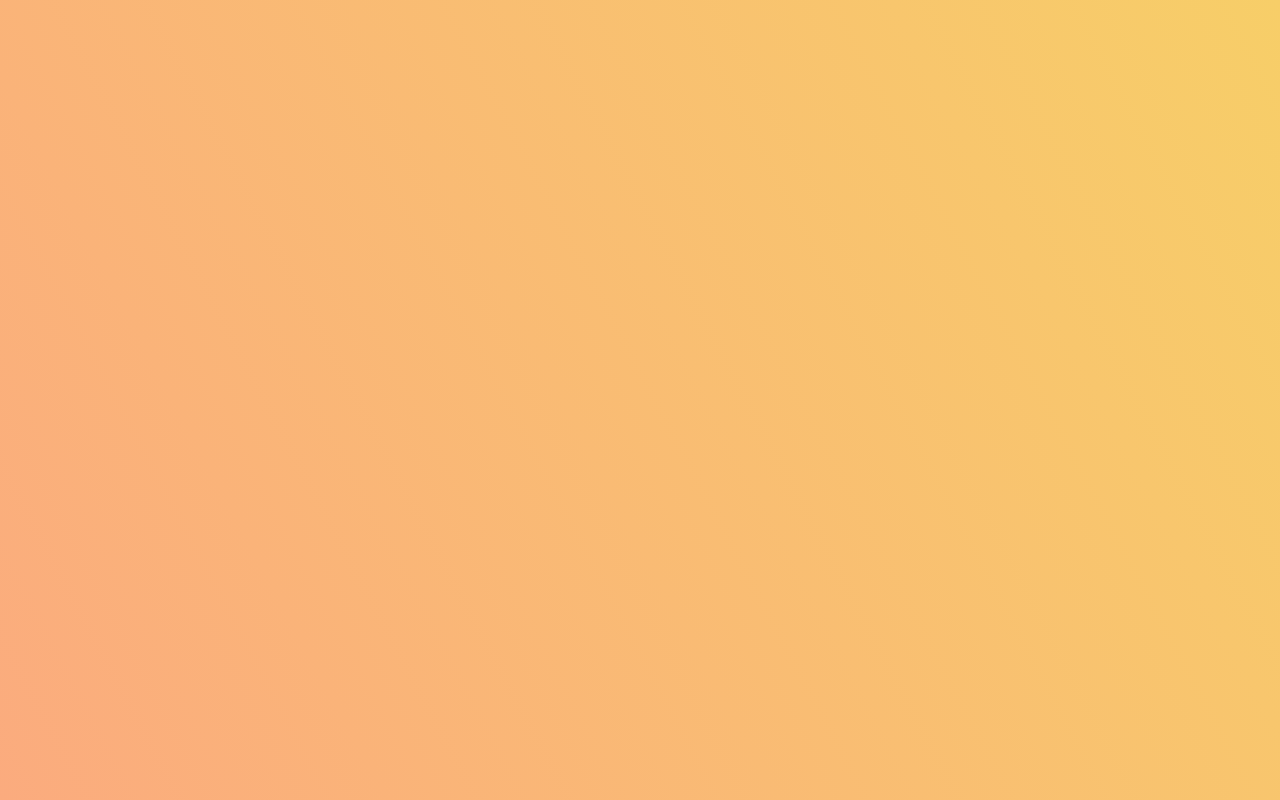
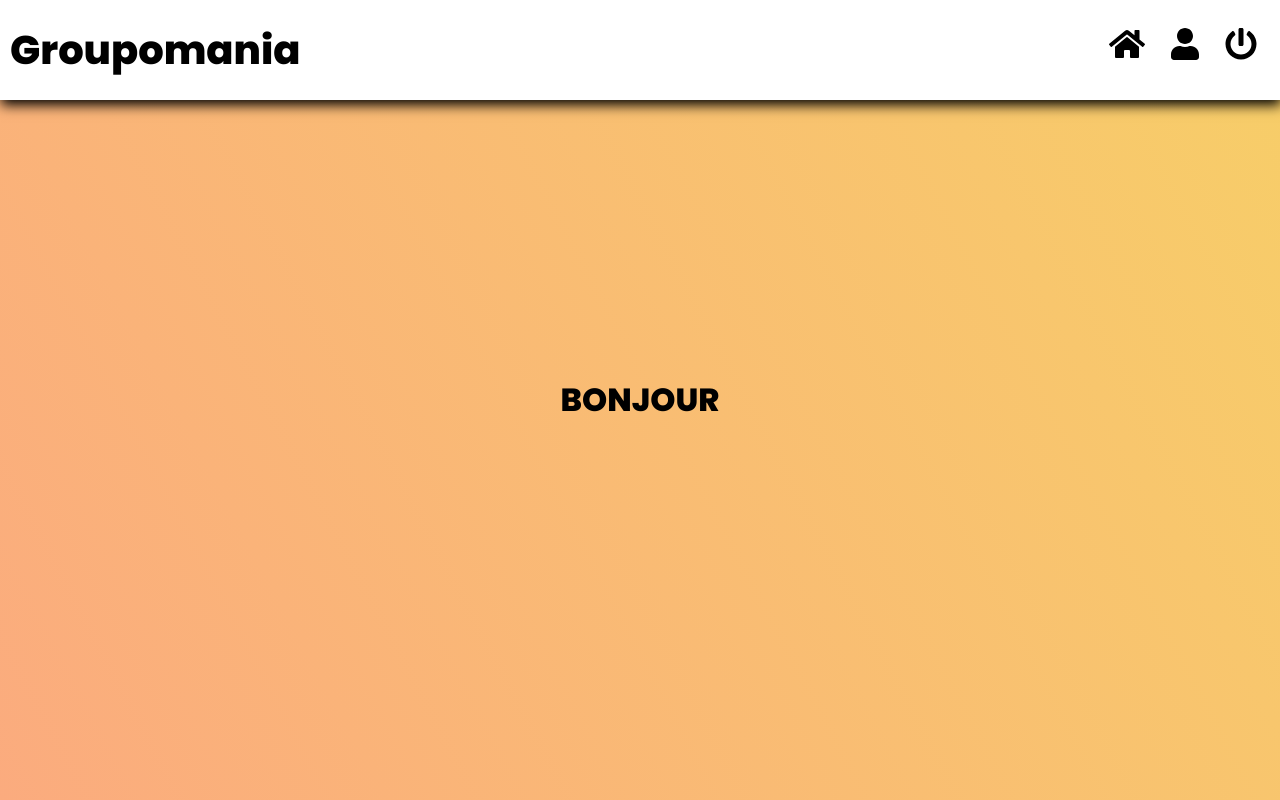
Before and after one commit to Baptiste-B-git/Baptiste_Biancardino_7_12102021, a Vue app in the folder frontend/: page /Home in a window 1280 px wide. Before the commit this address had no page. Built offline with nearby package versions, Linux system fonts and the light colour scheme.

Commit message:
design Home.vue

```diff
--- a/frontend/src/router/index.js
+++ b/frontend/src/router/index.js
@@ -1,6 +1,7 @@
 import { createWebHistory, createRouter } from "vue-router";
 import Login from "@/views/Login.vue";
 import Profile from "@/views/Profile.vue";
+import Home from "@/views/Home.vue";
 
 const routes = [
   {
@@ -14,6 +15,13 @@ const routes = [
     component: Profile,
     props:true
   },
+  {
+    name: 'Home',
+    path: '/Home',
+    component: Home,
+    props:true
+  },
+
 ]
 
 const router = createRouter({
--- /dev/null
+++ b/frontend/src/views/Home.vue
@@ -0,0 +1,75 @@
+<template>
+<div>
+        <h1>BONJOUR</h1>
+  <nav class="menu-nav">
+
+    <h2>Groupomania</h2>
+
+    <ul class="bloc-btn">
+      <li class="btn">
+        <a href="Home.vue"><fa icon="home" title="Accueil"/></a>
+      </li>
+      <li class="btn">
+        <fa icon="user" title="Profil"/>
+      </li>
+      <li class="btn">
+      <fa @click="logout()" icon="power-off" title="Déconnexion" />
+      </li>
+    </ul>
+  </nav>
+</div>
+</template>
+
+<script>
+export default {
+      name: 'Home',
+}
+</script>
+
+<style>
+nav.menu-nav ul li.btn {
+  display: flex;
+  height: 50px;
+  padding: 3px;
+  margin: 10px;
+}
+
+.menu-nav{
+  display: flex;
+  position: absolute;
+  justify-content: space-between;
+  align-items: center;
+  top: 0;
+  left: 0;
+  right: 0;
+  height: 100px;
+  background-color : white;
+  padding: 5px;
+  padding-left: 10px;
+  padding-right: 10px;
+  color: white;
+  box-shadow: 1px 5px 12px black;
+}
+
+h2{
+  color: black;
+  font-weight: 800;
+  font-size: 2.5rem;
+}
+.bloc-btn{
+  display: flex;
+  flex-direction: row;
+}
+
+
+svg:not(:root).svg-inline--fa {
+  font-size: 2em;
+  color: black;
+}
+svg:not(:root).svg-inline--fa:hover{
+  color: #f58544;
+  background-color: white;
+  transition: 0.3s all;
+  cursor: pointer;
+}
+</style>
--- a/frontend/src/views/Profile.vue
+++ b/frontend/src/views/Profile.vue
@@ -5,7 +5,7 @@
 
     <ul class="bloc-btn">
       <li class="btn">
-        <fa icon="home" title="Accueil"/>
+        <a href="Home.vue"><fa icon="home" title="Accueil"/></a>
       </li>
       <li class="btn">
         <fa icon="user" title="Profil"/>
@@ -15,7 +15,6 @@
       </li>
     </ul>
   </nav>
-
 
   <div class="card">
     <h1 class="card__title">Espace Perso</h1>
@@ -35,8 +34,6 @@
         <form class="bloc-bio" method="post">
           <textarea class="bio" cols="40" rows="5" placeholder="Description"></textarea>
           <input class="button-bio" type="submit" value="Valider modifications"/>
-
-
         </form>
       </div>
     </div>
```
Also changed, not shown: frontend/public/profile_pic.png (added), 1 other file (tests, documents, lock files or other folders).
